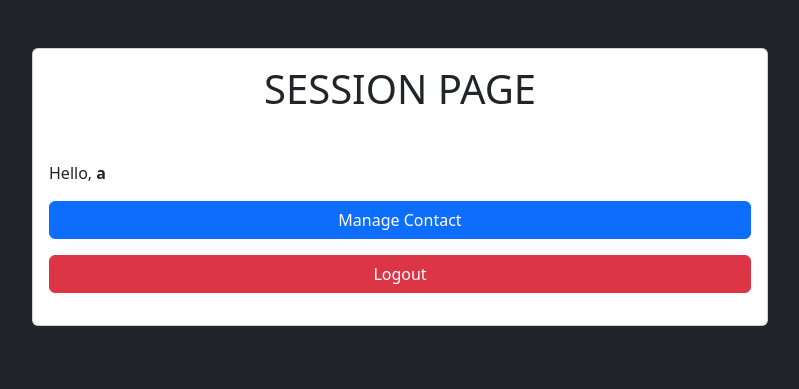
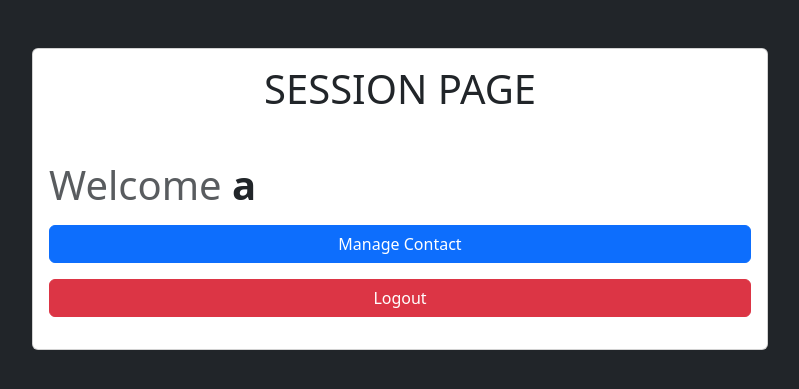
Before and after one commit to Gelai05/contacts, a PHP site: page /session in a window 1280 px wide. Shown: the top 389 px of the page, without its empty margins (240-1039 px from the left). Run offline with PHP 8.4, Linux system fonts and the light colour scheme; a user stored in the database is signed in.

Commit message:
updated session page

```diff
--- a/session.php
+++ b/session.php
@@ -29,9 +29,9 @@ if (!isset($_SESSION['id'])) {
                             </h1>
                         </div>
                         <div class="mb-3">
-                            <p>
-                                Hello, <strong><?php echo $_SESSION['username']; ?></strong>
-                            </p>
+                            <h1 class="text-muted">
+                                Welcome <span class="text-dark fw-bold"><?php echo $_SESSION['username']; ?></span>
+                            </h1>
                         </div>
                         <div class="mb-3 d-grid">
                             <a href="contacts.php" class="btn btn-primary">
```
